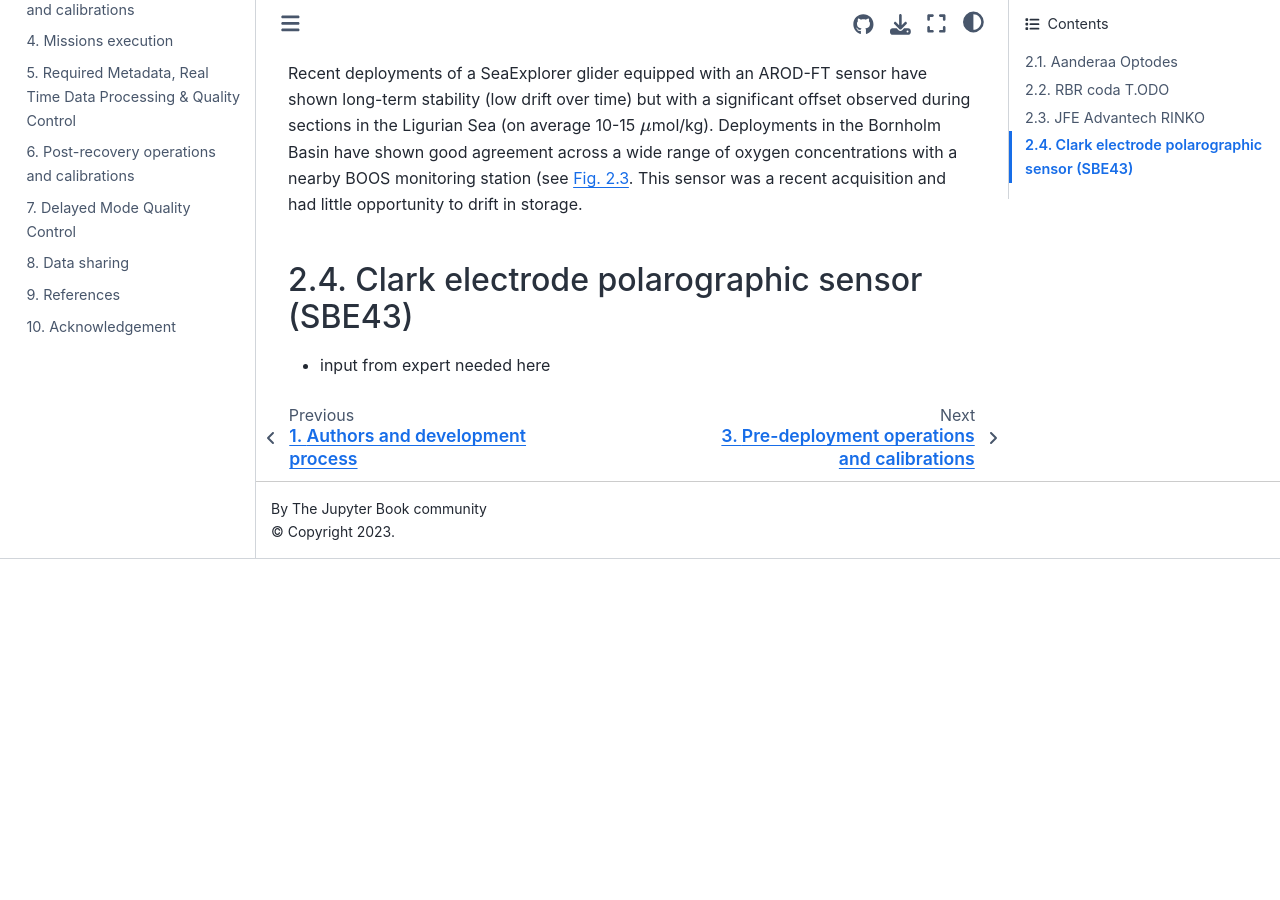
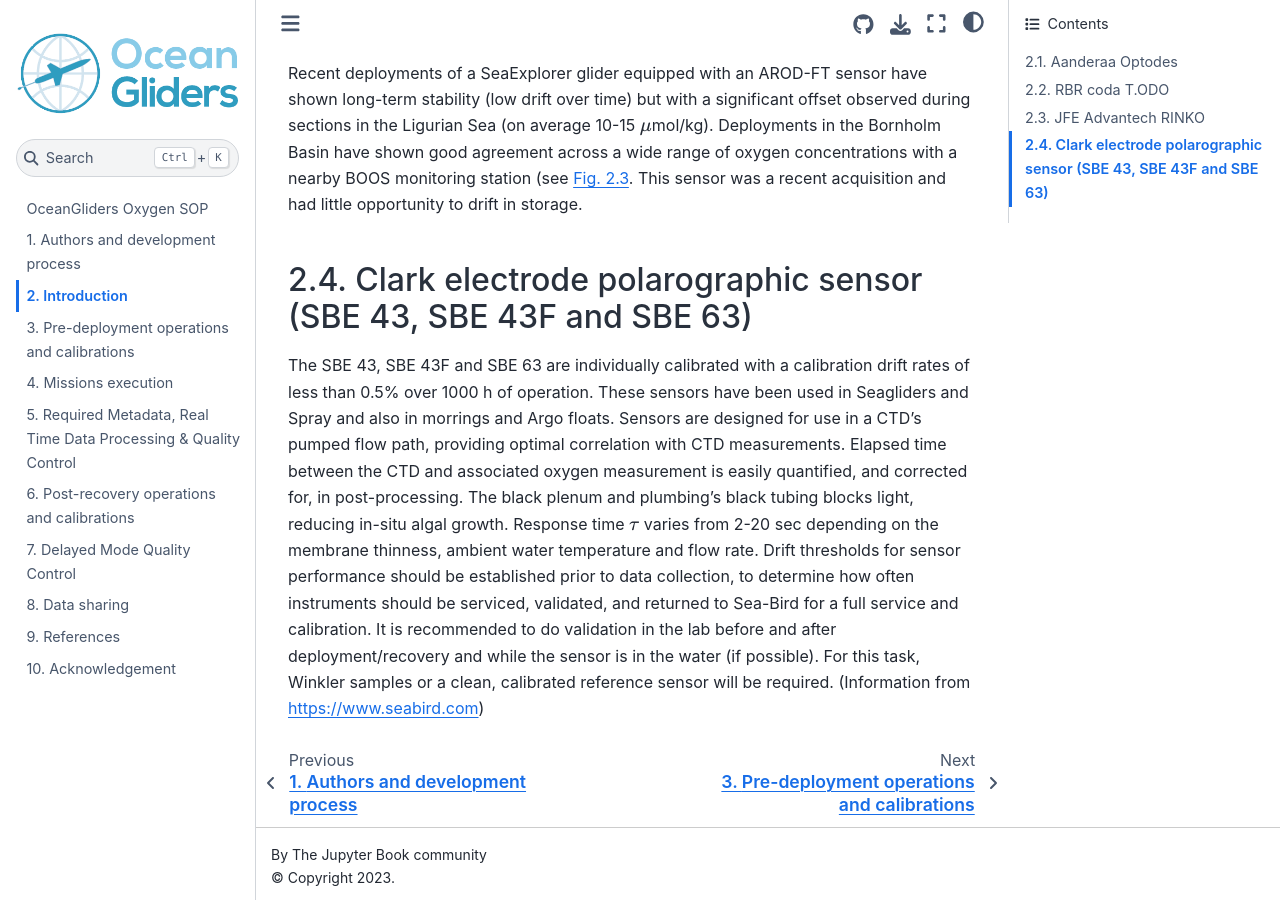
Before and after one commit to OceanGlidersCommunity/Oxygen_SOP, a Jupyter Book: the page built from sections/oxygen_introduction.md, in a window 1280 px wide and 900 px high, scrolled down 5338 px. Built offline with Jupyter Book 1.0.4 settings and Sphinx 7.4.7 and the Sphinx Book theme 1.1.4, drawn with Linux system fonts in a browser that asks for light colours; cross-references to code outside the pages are shown as plain code; before the commit the page ends 5897 px from its top, so only the background shows below that.

Commit message:
Update in section 2.4 (#121)
* Update in section 2.4

I added some basic information about Clark sensors. Information from SB webpage ( from manuals and application notes).
Since there is so much in common in this text between 43,43F and 63 (because it´s too general this secion), I changed the name of the section to include all of them.
Is there any photo available? I can try to ask MARS at NOC.

* Update oxygen_introduction.md

Co-authored-by: Sören Thomsen <32633545+soerenthomsen@users.noreply.github.com>

```diff
--- a/sections/oxygen_introduction.md
+++ b/sections/oxygen_introduction.md
@@ -123,5 +123,13 @@ Oxygen saturation from a Rinko AROD-FT on a SeaExplorer glider in the Bornholm B
 Recent deployments of a SeaExplorer glider equipped with an AROD-FT sensor have shown long-term stability (low drift over time) but with a significant offset observed during sections in the Ligurian Sea (on average 10-15 $\mu$mol/kg).
 Deployments in the Bornholm Basin have shown good agreement across a wide range of oxygen concentrations with a nearby BOOS monitoring station (see {numref}`samba`. This sensor was a recent acquisition and had little opportunity to drift in storage.
 
-## Clark electrode polarographic sensor (SBE43)
-- input from expert needed here
+## Clark electrode polarographic sensor (SBE 43, SBE 43F and SBE 63)
+The SBE 43, SBE 43F and SBE 63 are individually calibrated with a calibration drift rates of less than 0.5% over 1000 h of operation.
+These sensors have been used in Seagliders and Spray and also in morrings and Argo floats.
+Sensors are designed for use in a CTD’s pumped flow path, providing optimal correlation with CTD measurements.
+Elapsed time between the CTD and associated oxygen measurement is easily quantified, and corrected for, in post-processing.
+The black plenum and plumbing’s black tubing blocks light, reducing in-situ algal growth.
+Response time $\tau$ varies from 2-20 sec depending on the membrane thinness, ambient water temperature and flow rate.
+Drift thresholds for sensor performance should be established prior to data collection, to determine how often instruments should be serviced, validated, and returned to Sea-Bird for a full service and calibration.
+It is recommended to do validation in the lab before and after deployment/recovery and while the sensor is in the water (if possible).
+For this task, Winkler samples or a clean, calibrated reference sensor will be required. (Information from https://www.seabird.com)
```
